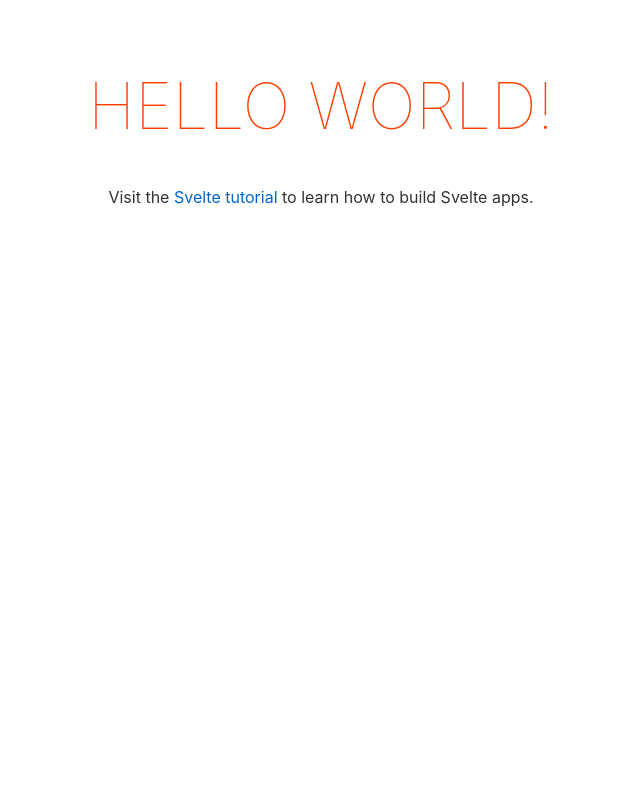
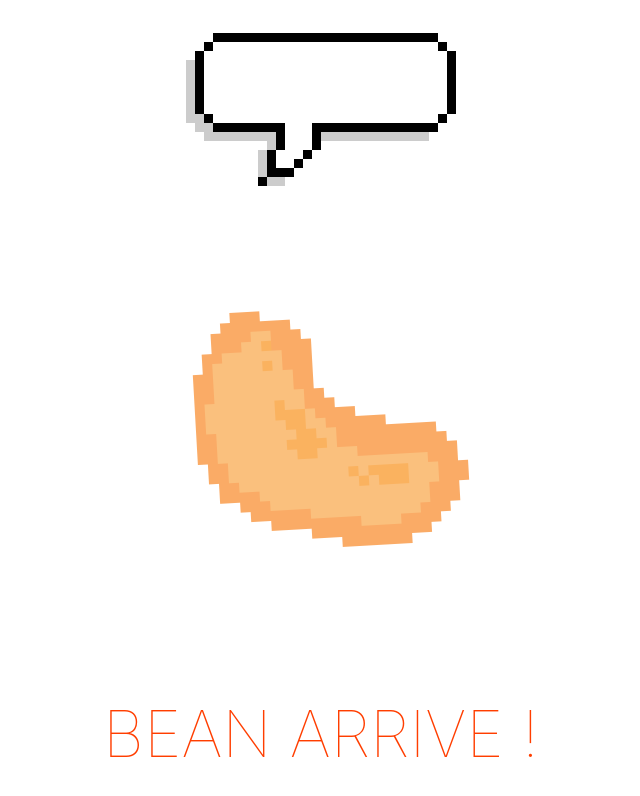
Before and after one commit to aurhell/bean-countdown, a Svelte app: page / in a window 1280 px wide. Shown: the top 796 px of the page, without its empty margins (319-959 px from the left). Built offline with nearby package versions, Linux system fonts and the light colour scheme.

Commit message:
:sparkles: feat: add spinning bean \o/

```diff
--- a/src/App.svelte
+++ b/src/App.svelte
@@ -1,10 +1,11 @@
 <script>
-	export let name;
+
 </script>
 
 <main>
-	<h1>Hello {name}!</h1>
-	<p>Visit the <a href="https://svelte.dev/tutorial">Svelte tutorial</a> to learn how to build Svelte apps.</p>
+	<img src="images/coming.gif" alt="j'arrive !"> <br />
+	<img src="images/bean.png" class="bean" alt="Un petit haricot" /> <br />
+	<h1>Bean arrive ! </h1>
 </main>
 
 <style>
@@ -27,4 +28,17 @@
 			max-width: none;
 		}
 	}
+
+.bean {
+  animation: rotation 4s infinite ease;
+}
+
+@keyframes rotation {
+	from {
+		transform:rotate(0deg);
+	}
+	to {
+		transform:rotate(360deg);
+	}
+}
 </style>
--- a/src/main.js
+++ b/src/main.js
@@ -2,9 +2,6 @@ import App from './App.svelte';
 
 const app = new App({
 	target: document.body,
-	props: {
-		name: 'world'
-	}
 });
 
 export default app;
```
Also changed, not shown: public/images/bean.png (added), public/images/coming.gif (added).
